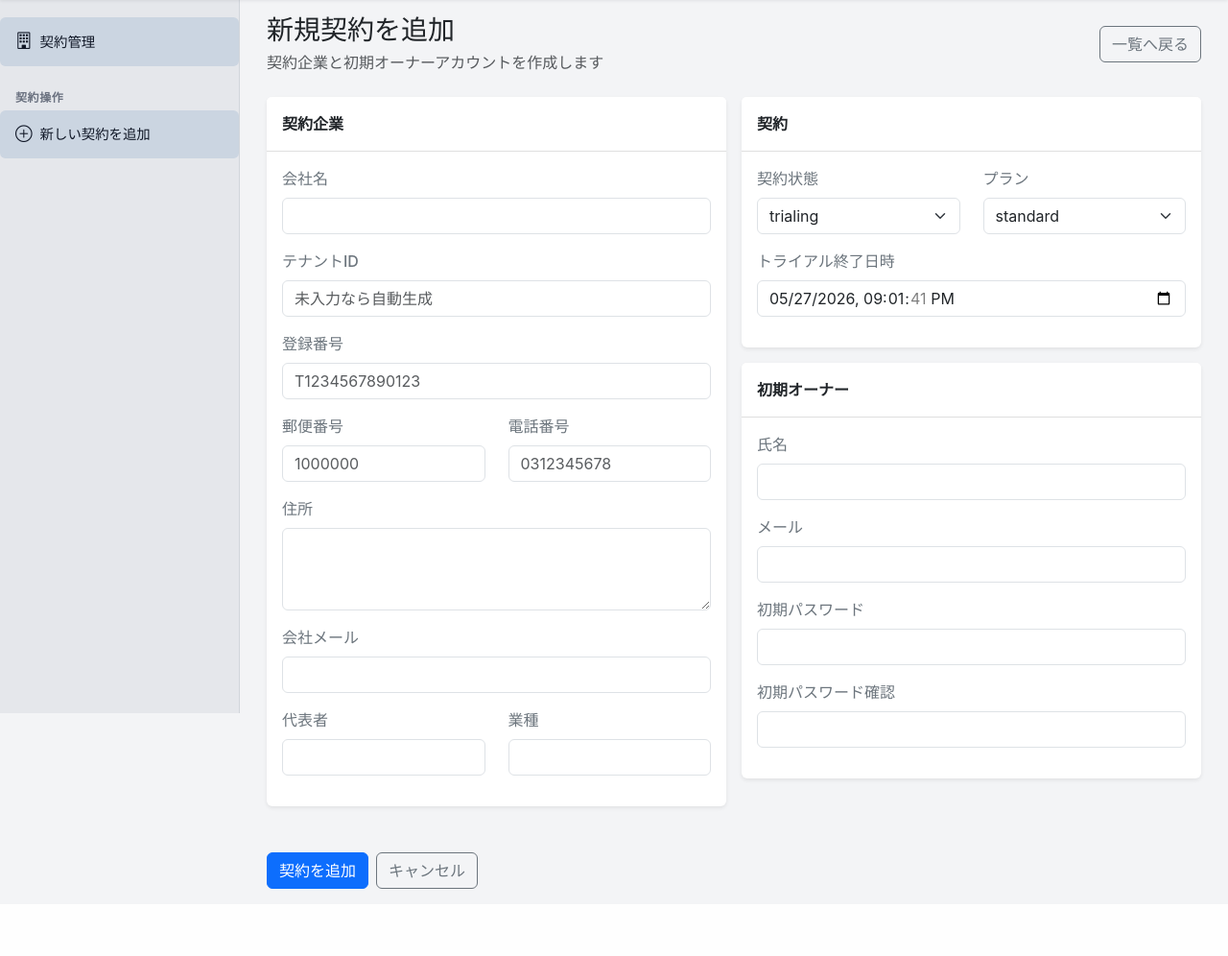
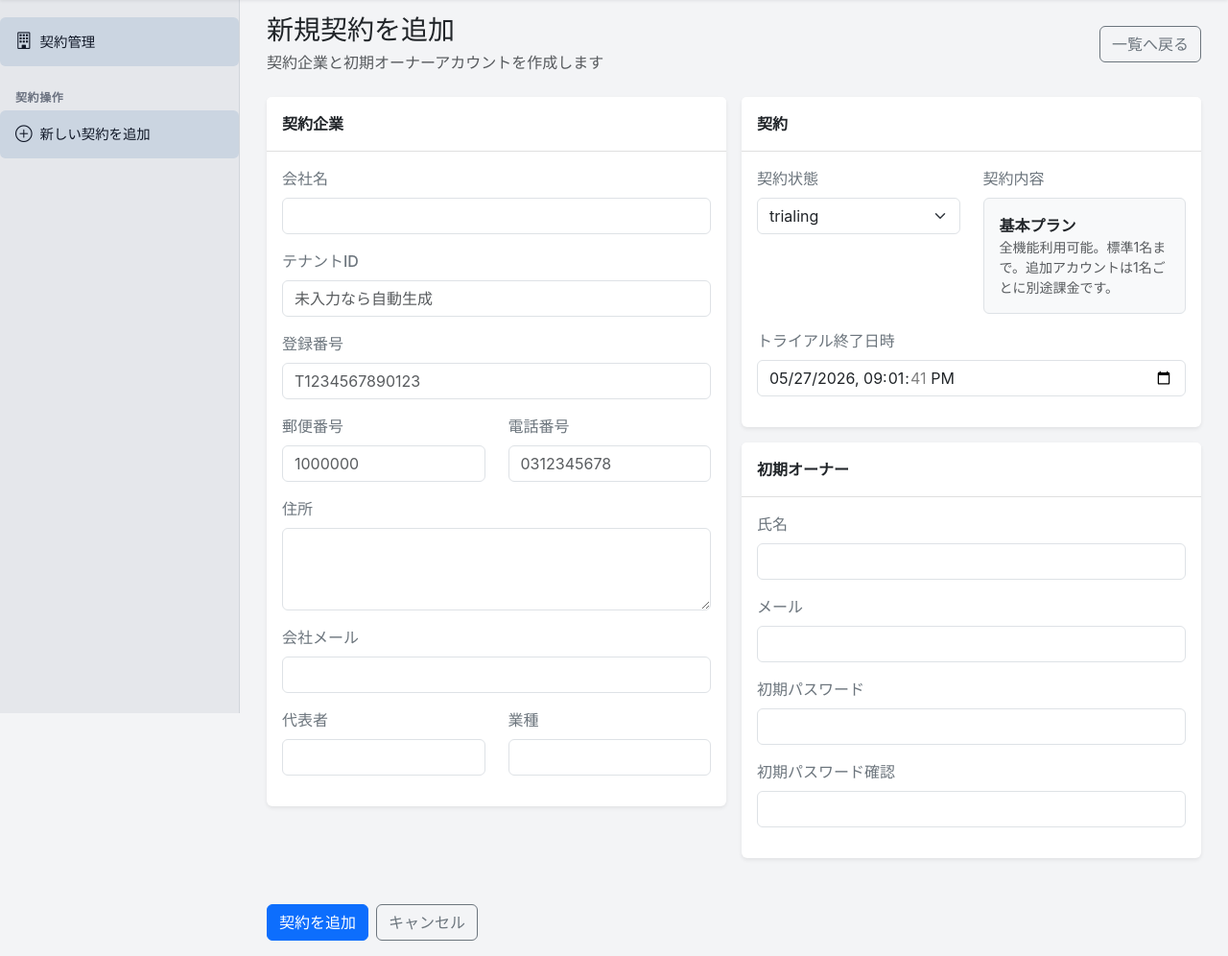
Before and after one commit to yokoyokoyoko555-hub/imairuka, a Rails app: page /admin/companies/new in a window 1280 px wide. Shown: the part 57-1053 px from the top of the page at 96% size. Before the commit the page ends 983 px from the top, so only its background shows below. Run offline with Rails 7, Linux system fonts and the light colour scheme; the visitor is signed in with stand-in values (Sample User, id 1); data comes from the database, SQL or seed files in the repository; style sheets or scripts are compiled from the project's sources; parts of the project's set-up code (start-up, migrations or seed data) failed here and were passed over; some libraries are stand-ins or nearby versions.

Commit message:
feat: simplify SaaS plan limits

```diff
--- a/app/controllers/admin/companies_controller.rb
+++ b/app/controllers/admin/companies_controller.rb
@@ -20,7 +20,7 @@ module Admin
     end
 
     def create
-      @company = Company.new(company_params)
+      @company = Company.new(company_params.merge(plan_name: Company::DEFAULT_PLAN_NAME))
       @owner = @company.users.build(owner_params.merge(role: "owner", active: true))
 
       if @company.save
@@ -75,7 +75,6 @@ module Admin
         :representative,
         :business_type,
         :contract_status,
-        :plan_name,
         :trial_ends_at
       )
     end
--- a/app/controllers/signup_controller.rb
+++ b/app/controllers/signup_controller.rb
@@ -10,7 +10,7 @@ class SignupController < ApplicationController
   end
 
   def create
-    @company = Company.new(signup_params.merge(contract_status: "pending_review"))
+    @company = Company.new(signup_params.merge(contract_status: "pending_review", plan_name: Company::DEFAULT_PLAN_NAME))
 
     if @company.save
       redirect_to new_signup_path, notice: "利用申込を受け付けました。運営側で確認後、利用開始のご案内をお送りします。"
@@ -30,8 +30,7 @@ class SignupController < ApplicationController
       :phone,
       :email,
       :representative,
-      :business_type,
-      :plan_name
+      :business_type
     )
   end
 end
--- a/app/models/company.rb
+++ b/app/models/company.rb
@@ -35,11 +35,12 @@ class Company < ApplicationRecord
   before_validation :set_tenant_slug, :normalize_postal_code, :normalize_phone
   before_save :apply_ai_api_key_change
 
+  DEFAULT_PLAN_NAME = "standard".freeze
+  PLAN_LABEL = "基本プラン".freeze
+  INCLUDED_USER_LIMIT = 1
+
   USER_LIMITS = {
-    "starter" => 1,
-    "standard" => 3,
-    "pro" => 10,
-    "enterprise" => nil
+    DEFAULT_PLAN_NAME => INCLUDED_USER_LIMIT
   }.freeze
 
   def contract_active?
@@ -51,11 +52,15 @@ class Company < ApplicationRecord
   end
 
   def user_limit
-    USER_LIMITS.fetch(plan_name.to_s, USER_LIMITS["standard"])
+    USER_LIMITS.fetch(DEFAULT_PLAN_NAME)
+  end
+
+  def plan_label
+    PLAN_LABEL
   end
 
   def user_limit_label
-    user_limit || "無制限"
+    "#{user_limit} 名"
   end
 
   def active_users_count
@@ -85,10 +90,9 @@ class Company < ApplicationRecord
 
   def user_limit_message
     return "アカウント追加は月額契約が有効になると利用できます。" unless account_invitation_unlocked?
-    return "このプランではユーザーを無制限に招待できます。" if user_limit.nil?
-    return "招待可能です。残り#{remaining_user_slots}名まで追加できます。" if can_invite_user?
+    return "基本プランは全機能利用可能で、標準1名まで利用できます。残り#{remaining_user_slots}名まで招待できます。" if can_invite_user?
 
-    "現在のプラン上限に達しています。プラン変更または追加課金が必要です。"
+    "基本プランは標準1名までです。追加アカウントは1名ごとに別途課金が必要です。"
   end
 
   def stripe_connected?
--- a/app/views/account/user_invitations/new.html.slim
+++ b/app/views/account/user_invitations/new.html.slim
@@ -14,8 +14,8 @@
           dl.row.mb-0
             dt.col-5 契約
             dd.col-7 = current_company.contract_status
-            dt.col-5 プラン
-            dd.col-7 = current_company.plan_name
+            dt.col-5 契約内容
+            dd.col-7 = current_company.plan_label
             dt.col-5 使用中
             dd.col-7 = "#{current_company.user_slots_used} / #{current_company.user_limit_label}"
             dt.col-5 追加可能
--- a/app/views/account/users/index.html.slim
+++ b/app/views/account/users/index.html.slim
@@ -19,8 +19,8 @@
               .text-muted.small 契約状態
               .fs-5 = current_company.contract_status
             .col-sm-3
-              .text-muted.small プラン
-              .fs-5 = current_company.plan_name
+              .text-muted.small 契約内容
+              .fs-5 = current_company.plan_label
             .col-sm-3
               .text-muted.small 使用中
               .fs-5 = "#{current_company.user_slots_used} / #{current_company.user_limit_label}"
--- a/app/views/admin/companies/index.html.slim
+++ b/app/views/admin/companies/index.html.slim
@@ -13,7 +13,7 @@
           tr
             th 会社名
             th 契約状態
-            th プラン
+            th 契約内容
             th Stripe Customer
             th Stripe Subscription
             th 登録日
@@ -25,7 +25,7 @@
               td
                 span.badge class=(company.contract_active? ? "bg-success" : "bg-secondary")
                   = company.contract_status
-              td = company.plan_name
+              td = company.plan_label
               td = company.stripe_customer_id.presence || "-"
               td = company.stripe_subscription_id.presence || "-"
               td = l(company.created_at, format: :short)
--- a/app/views/admin/companies/new.html.slim
+++ b/app/views/admin/companies/new.html.slim
@@ -60,8 +60,11 @@
                 = f.label :contract_status, "契約状態", class: "form-label"
                 = f.select :contract_status, Company.contract_statuses.keys.map { |status| [status, status] }, {}, class: "form-select"
               .col-md-6.mb-3
-                = f.label :plan_name, "プラン", class: "form-label"
-                = f.select :plan_name, [["standard", "standard"], ["professional", "professional"], ["enterprise", "enterprise"]], {}, class: "form-select"
+                = f.label :plan_name, "契約内容", class: "form-label"
+                .border.rounded.p-3.bg-light
+                  .fw-bold = Company::PLAN_LABEL
+                  .small.text-muted 全機能利用可能。標準1名まで。追加アカウントは1名ごとに別途課金です。
+                = f.hidden_field :plan_name, value: Company::DEFAULT_PLAN_NAME
             .mb-3
               = f.label :trial_ends_at, "トライアル終了日時", class: "form-label"
               = f.datetime_field :trial_ends_at, class: "form-control"
--- a/app/views/admin/companies/show.html.slim
+++ b/app/views/admin/companies/show.html.slim
@@ -28,8 +28,10 @@
           dl.row.mb-0
             dt.col-sm-5 契約状態
             dd.col-sm-7 = @company.contract_status
-            dt.col-sm-5 プラン
-            dd.col-sm-7 = @company.plan_name
+            dt.col-sm-5 契約内容
+            dd.col-sm-7
+              .fw-semibold = @company.plan_label
+              .small.text-muted 全機能利用可能 / 標準1名まで
             dt.col-sm-5 トライアル終了
             dd.col-sm-7 = @company.trial_ends_at ? l(@company.trial_ends_at, format: :short) : "-"
             dt.col-sm-5 Stripe Customer
--- a/app/views/admin/user_invitations/new.html.slim
+++ b/app/views/admin/user_invitations/new.html.slim
@@ -14,8 +14,8 @@
           dl.row.mb-0
             dt.col-5 契約
             dd.col-7 = @company.contract_status
-            dt.col-5 プラン
-            dd.col-7 = @company.plan_name
+            dt.col-5 契約内容
+            dd.col-7 = @company.plan_label
             dt.col-5 使用中
             dd.col-7 = "#{@company.user_slots_used} / #{@company.user_limit_label}"
             dt.col-5 追加可能
--- a/app/views/signup/new.html.slim
+++ b/app/views/signup/new.html.slim
@@ -32,8 +32,10 @@
           = f.label :business_type, "業種", class: "form-label"
           = f.text_field :business_type, class: "form-control", required: true
         .col-md-6
-          = f.label :plan_name, "希望プラン", class: "form-label"
-          = f.select :plan_name, [["standard", "standard"], ["pro", "pro"], ["enterprise", "enterprise"]], {}, class: "form-select"
+          .border.rounded.p-3.bg-light.h-100
+            .fw-bold 基本プラン
+            .text-muted.small 全機能利用可能。標準1名まで。追加アカウントは1名ごとに別途課金です。
+          = f.hidden_field :plan_name, value: Company::DEFAULT_PLAN_NAME
 
       .d-flex.justify-content-between.align-items-center.mt-4
         = link_to "ログインへ戻る", login_path, class: "btn btn-outline-secondary"
```
Also changed, not shown: docs/imairuka_user_manual.html (+4 -4 lines), 2 other files.
